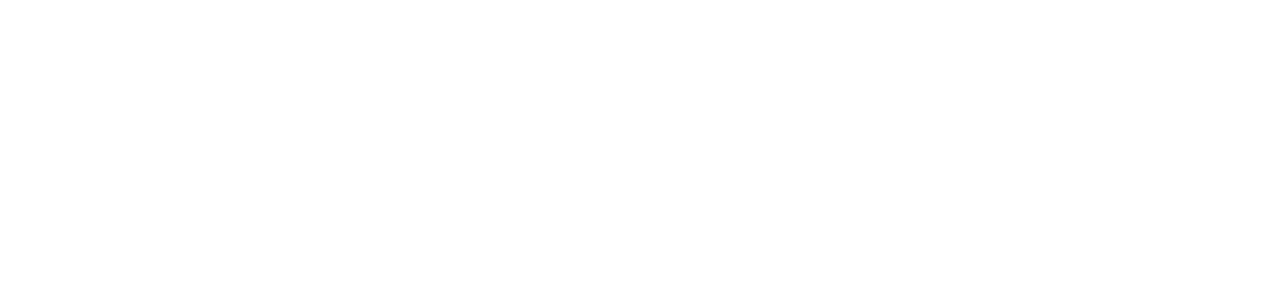
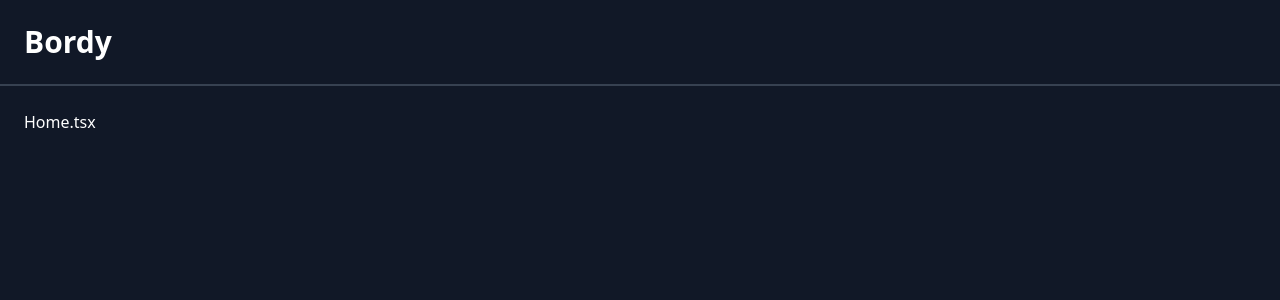
Before and after one commit to ExoskyCode/Bordy-main, a Next.js app: page / in a window 1280 px wide. Shown: the top 300 px of the page. Built offline with nearby package versions, Linux system fonts and the light colour scheme.

Commit message:
ERROR catcher

```diff
--- /dev/null
+++ b/app/error.tsx
@@ -0,0 +1,29 @@
+'use client'; // Error components must be Client components
+
+import { useEffect } from 'react';
+
+export default function Error({
+	error,
+	reset,
+}: {
+	error: Error;
+	reset: () => void;
+}) {
+	useEffect(() => {
+		// Log the error to an error reporting service
+		console.error(error);
+	}, [error]);
+
+	return (
+		<div className='bg-red-700 border-red-500'>
+			<h2>Something went wrong!</h2>
+			<button className='bg-red-900'
+				onClick={
+					// Attempt to recover by trying to re-render the segment
+					() => reset()
+				}>
+				Try again
+			</button>
+		</div>
+	);
+}
--- a/app/layout.tsx
+++ b/app/layout.tsx
@@ -1,18 +1,22 @@
-import './globals.css'
+import './globals.css';
+import { Header } from '../src/components/Header/Header';
 
 export default function RootLayout({
-  children,
+	children,
 }: {
-  children: React.ReactNode
+	children: React.ReactNode;
 }) {
-  return (
-    <html lang="en">
-      {/*
+	return (
+		<html lang='en'>
+			{/*
         <head /> will contain the components returned by the nearest parent
         head.tsx. Find out more at https://beta.nextjs.org/docs/api-reference/file-conventions/head
       */}
-      <head />
-      <body>{children}</body>
-    </html>
-  )
+			<head />
+			<body className='text-white bg-gray-900'>
+				<Header />
+				<div className='p-6'>{children}</div>
+			</body>
+		</html>
+	);
 }
--- a/app/page.tsx
+++ b/app/page.tsx
@@ -1,3 +1,3 @@
 export default function Home() {
-  return <div></div>;
+	return <div>Home.tsx</div>;
 }
--- a/app/providers.tsx
+++ b/app/providers.tsx
@@ -3,5 +3,5 @@
 import { Toaster } from 'react-hot-toast';
 
 export const Providers = () => {
-  return <Toaster position="bottom-right" gutter={8} />;
+	return <Toaster position='bottom-right' gutter={8} />;
 };
--- /dev/null
+++ b/src/components/Header/Header.tsx
@@ -0,0 +1,9 @@
+import React from 'react';
+
+export const Header = () => {
+	return (
+		<div className='p-6 border-b-2 border-b-gray-700'>
+			<h1 className='text-3xl font-bold'>Bordy</h1>
+		</div>
+	);
+};
```
